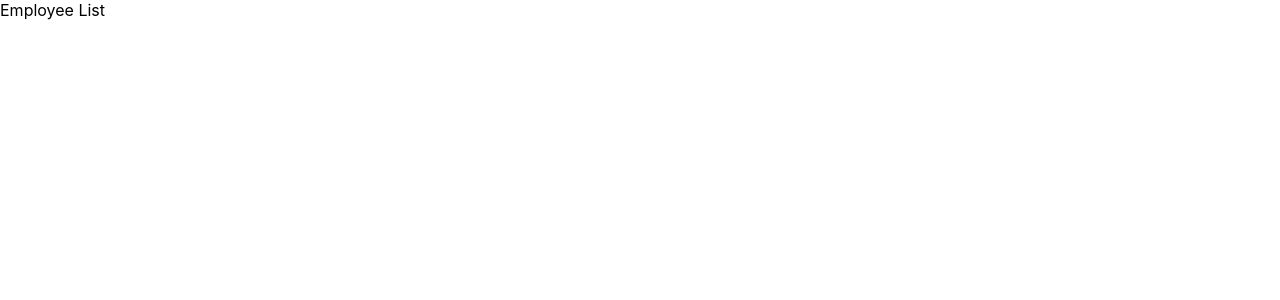
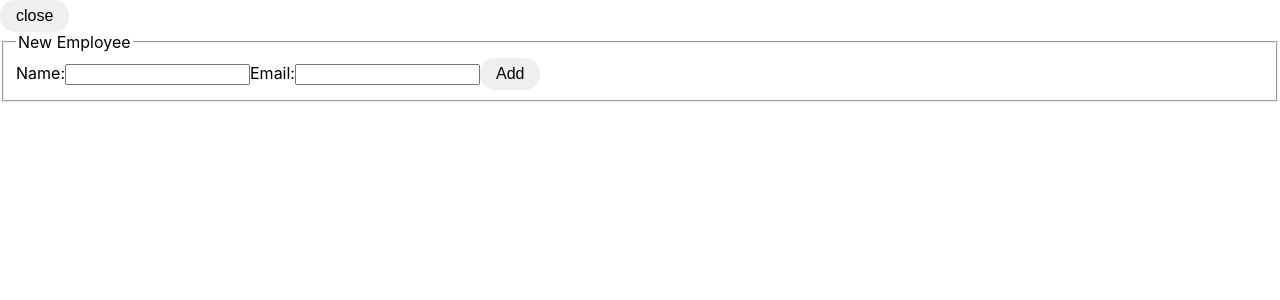
Before and after one commit to RihardsJ/employee-list, a React (Create React App) app: page / in a window 1280 px wide. Shown: the top 300 px of the page. Built offline with nearby package versions, Linux system fonts and the light colour scheme.

Commit message:
add input form elements

```diff
--- /dev/null
+++ b/src/Components/Button.jsx
@@ -0,0 +1,12 @@
+import styled from "styled-components";
+
+const Button = styled.button`
+  cursor: pointer;
+  font-size: 1em;
+  height: 2rem;
+  padding: 0.25em 1em;
+  border-radius: 15px;
+  border-style: none;
+`;
+
+export default Button;
--- a/src/Components/Input.jsx
+++ b/src/Components/Input.jsx
@@ -1,7 +1,38 @@
-import React, { useState } from "react";
+import React, { useState, useContext } from "react";
+import styled from "styled-components";
+import Button from "./Button";
+import { EmployeeContext } from "../Utils/Context";
+
+const Form = styled.form``;
+
+const FieldSet = styled.fieldset``;
+
+const Legend = styled.legend``;
+
+const InputLabel = styled.label``;
+
+const Input = styled.input``;
+
+const OpenFormButton = styled(Button)``;
+
+const SubmitButton = styled(Button)``;
 
 const InputField = () => {
-  return <>Employee List</>;
+  const { employees } = useContext(EmployeeContext);
+
+  return (
+    <Form position="open" id="inputForm">
+      <OpenFormButton type="button">close</OpenFormButton>
+      <FieldSet>
+        <Legend>New Employee</Legend>
+        <InputLabel htmlFor="input-name">Name:</InputLabel>
+        <Input type="text" id="input-name" autoComplete="false" required />
+        <InputLabel htmlFor="input-email">Email:</InputLabel>
+        <Input type="text" id="input-email" autoComplete="false" />
+        <SubmitButton type="submit">Add</SubmitButton>
+      </FieldSet>
+    </Form>
+  );
 };
 
 export default InputField;
```
